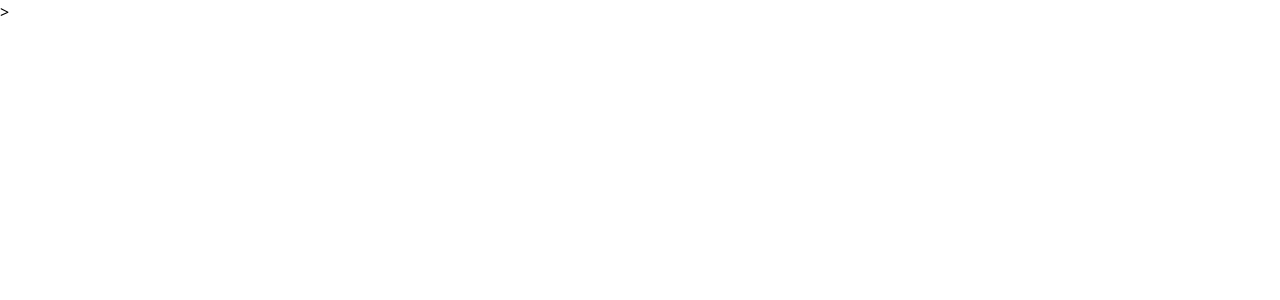
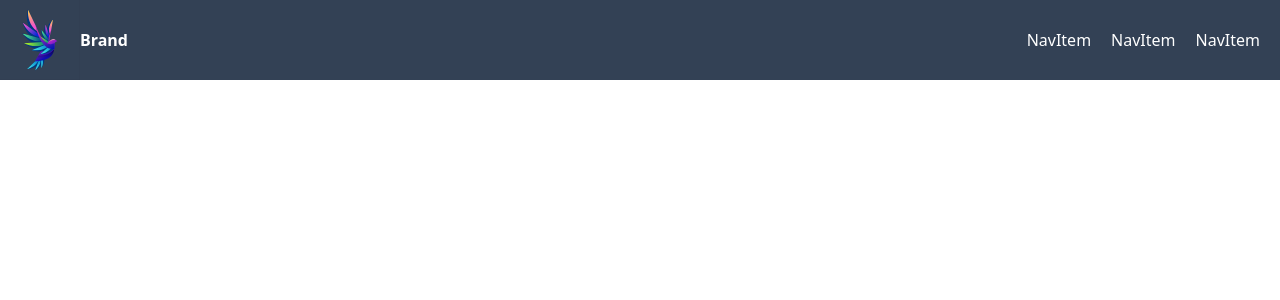
Before and after one commit to WenzelburgerMarc/TabComponent_and_NavDropdown, a Vue app: page / in a window 1280 px wide. Shown: the top 300 px of the page. Built offline with nearby package versions, Linux system fonts and the light colour scheme.

Commit message:
NavBrand + Item

```diff
--- a/src/App.vue
+++ b/src/App.vue
@@ -1,9 +1,17 @@
 <script setup lang="ts">
-
+import TheNavbar from './components/Navbar/TheNavbar.vue';
 </script>
 
 <template>
-  <div></div>>
+  <div>
+    <the-navbar />
+
+    <div class="mt-auto">
+      <a
+        href="https://de.freepik.com/vektoren-kostenlos/vogel-bunter-farbverlauf-designvektor_35322171.htm#query=logo%20png&position=3&from_view=keyword&track=ais">Bild
+        von logturnal</a> auf Freepik
+    </div>
+  </div>
 </template>
 
 <style scoped>
--- /dev/null
+++ b/src/components/Navbar/Items/NavBrandItem.vue
@@ -0,0 +1,14 @@
+<template>
+    <div class="flex items-center justify-around hover:cursor-pointer">
+
+        <img src="../../../assets/logo.svg" alt="logo" class="aspect-auto h-20" />
+
+        <h1 class="text-container text-white text-base font-semibold">
+            Brand
+        </h1>
+    </div>
+</template>
+<script setup lang="ts">
+
+</script>
+<style scoped></style>
--- /dev/null
+++ b/src/components/Navbar/Items/NavDropdownItem.vue
@@ -0,0 +1,9 @@
+<template>
+    <div>
+
+    </div>
+</template>
+<script setup lang="ts">
+
+</script>
+<style scoped></style>
--- /dev/null
+++ b/src/components/Navbar/Items/NavItem.vue
@@ -0,0 +1,11 @@
+<template>
+    <div class="flex items-center hover:cursor-pointer">
+        <h1 class="text-container text-white text-base font-light">
+            NavItem
+        </h1>
+    </div>
+</template>
+<script setup lang="ts">
+
+</script>
+<style scoped></style>
--- /dev/null
+++ b/src/components/Navbar/TheNavbar.vue
@@ -0,0 +1,14 @@
+<template>
+    <div class="fixed top-0 left-o w-screen h-20 bg-slate-700 flex justify-between items-center">
+        <nav-brand-item class="mr-auto" />
+        <nav-item class="mr-5" />
+        <nav-item class="mr-5" />
+        <nav-item class="mr-5" />
+
+    </div>
+</template>
+<script setup lang="ts">
+import NavBrandItem from './Items/NavBrandItem.vue';
+import NavItem from './Items/NavItem.vue';
+</script>
+<style scoped></style>
--- /dev/null
+++ b/src/components/TabCard/TheTabCard.vue
@@ -0,0 +1,9 @@
+<template>
+    <div>
+
+    </div>
+</template>
+<script setup lang="ts">
+
+</script>
+<style scoped></style>
```
Also changed, not shown: src/assets/logo.svg (added).
